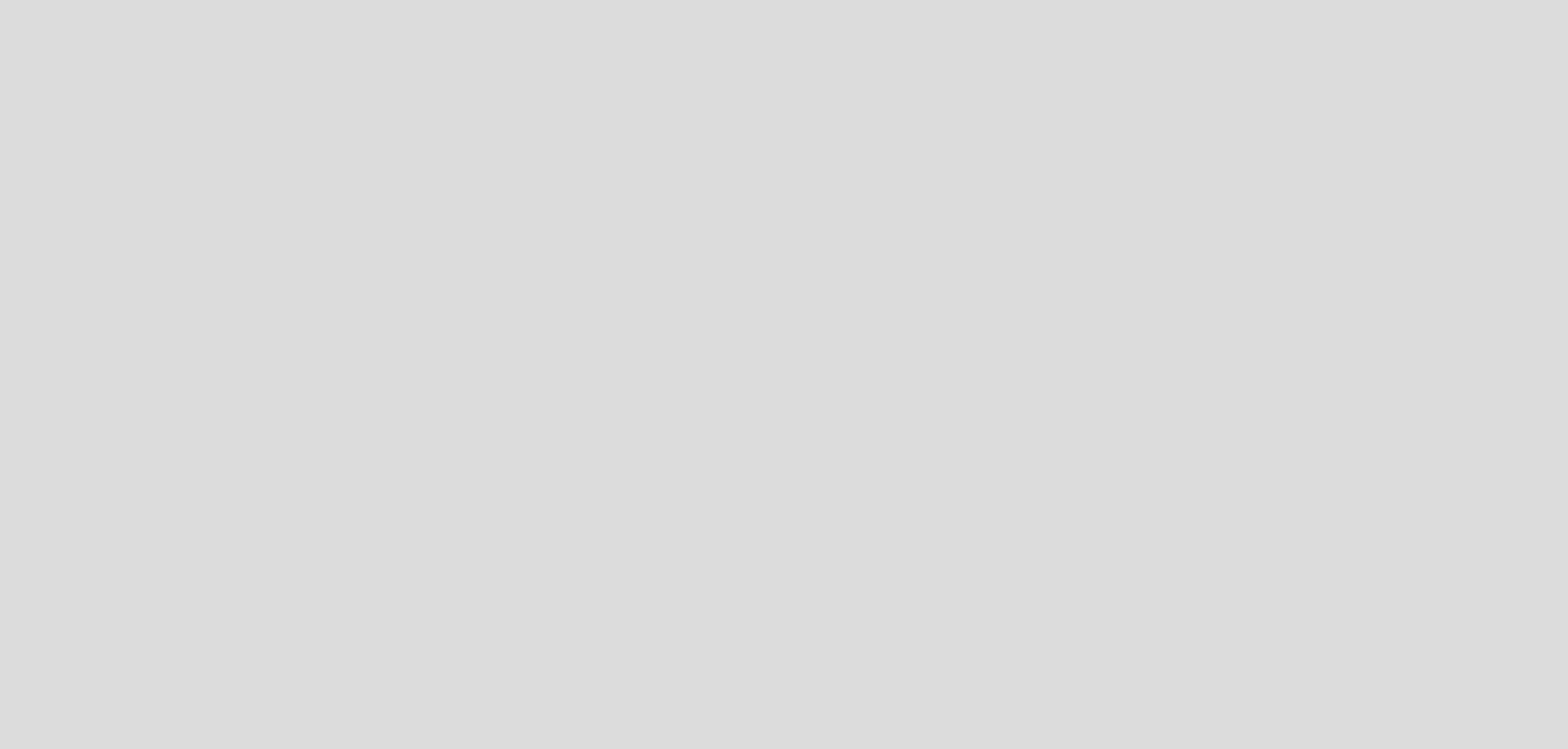
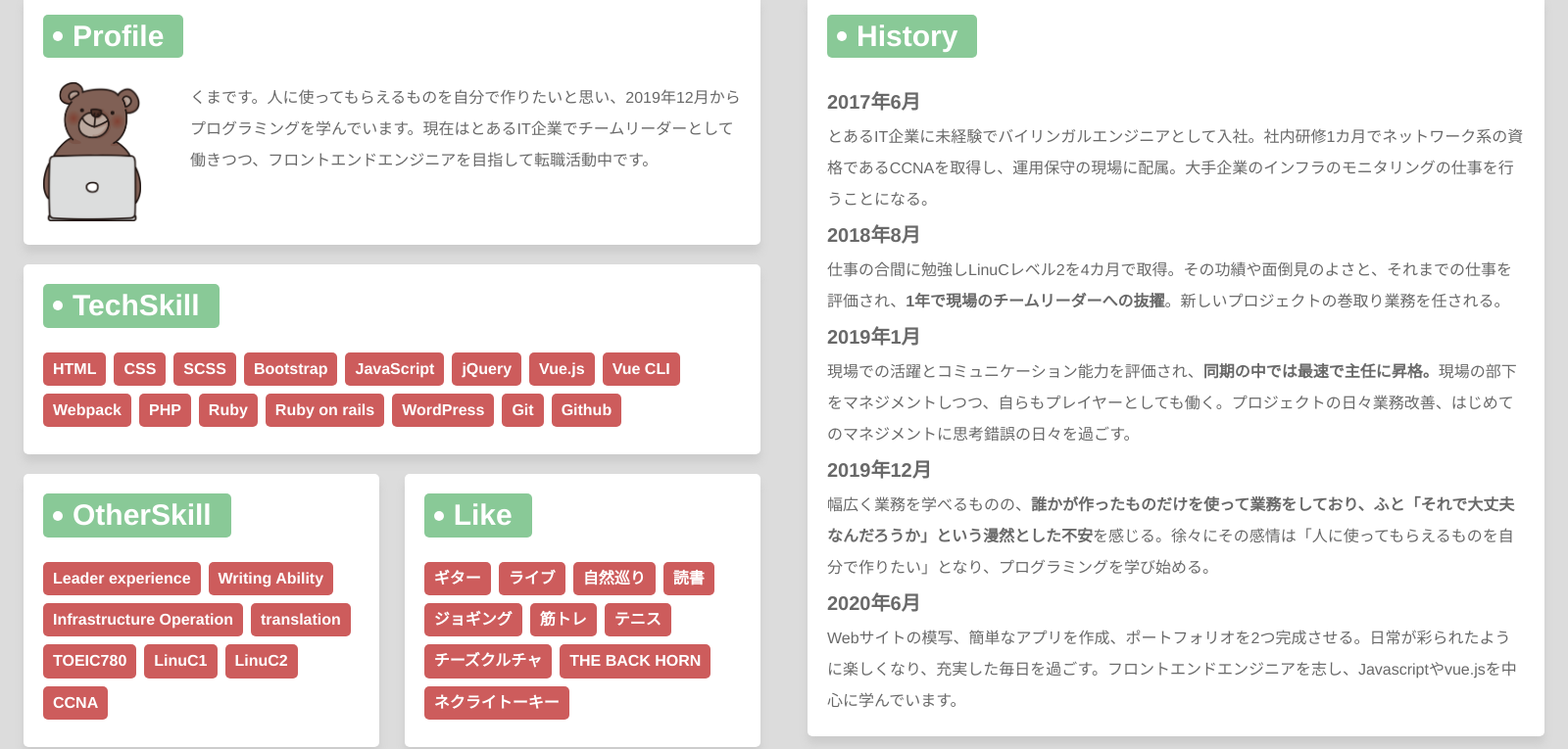
Before and after one commit to taryotaryo/portfoilo, a Vue app: page /about in a window 1280 px wide. Shown: the part 282-1047 px from the top of the page at 98% size, 1600 px wide, since content can reach past the window. Before the commit the page ends 800 px from the top, so only its background shows below. Built offline with nearby package versions, Linux system fonts and the light colour scheme.

Commit message:
create about-page

```diff
--- a/src/App.vue
+++ b/src/App.vue
@@ -25,11 +25,16 @@ body {
   background-color: #dcdcdc;
 }
 
+p {
+  margin: 0;
+  color: #696969;
+  line-height: 2;
+}
+
 #app {
   font-family: Avenir, Helvetica, Arial, sans-serif;
   -webkit-font-smoothing: antialiased;
   -moz-osx-font-smoothing: grayscale;
-  text-align: center;
   color: #fff;
 }
 </style>
--- a/src/components/Footer.vue
+++ b/src/components/Footer.vue
@@ -7,5 +7,6 @@
 <style>
 footer p {
     color: #fff;
+    text-align: center;
 }
 </style>
--- /dev/null
+++ b/src/components/SectionTitle.vue
@@ -0,0 +1,22 @@
+<template>
+  <h1 class="section-title" v-if="$route.path === '/about'">About</h1>
+</template>
+
+<script>
+</script>
+
+<style lang="scss">
+  .section-title {
+    font-size: 60px;
+    letter-spacing: 0.2em;
+    margin: 20px auto;
+    margin-bottom: 40px;
+    text-align: left;
+    width: 1600px;
+
+    &:first-letter {
+      color: #89c997;
+      font-size: 100px;
+    }
+  }
+</style>
--- a/src/views/About.vue
+++ b/src/views/About.vue
@@ -1,5 +1,200 @@
 <template>
-  <div class="about">
-    <h1>This is an about page</h1>
+  <div id="about">
+    <section-title></section-title>
+    <div class="about-inner">
+      <div class="about-left">
+        <div class="profile frame">
+          <h2 class="about-title">Profile</h2>
+          <div class="profile-area">
+            <div class="profile-imageArea">
+              <img src="../assets/profile.png" alt="プロフィール画像">
+            </div>
+            <div class="profile-description">
+              <p>くまです。人に使ってもらえるものを自分で作りたいと思い、2019年12月からプログラミングを学んでいます。現在はとあるIT企業でチームリーダーとして働きつつ、フロントエンドエンジニアを目指して転職活動中です。</p>
+            </div>
+          </div>
+        </div>
+        <div class="techskill frame">
+          <h2 class="about-title">TechSkill</h2>
+          <div class="lists-style">
+            <span class="list-style" v-for="(techskill, index) in techSkills" v-bind:key="index">{{ techskill }}</span>
+          </div>
+        </div>
+        <div class="about-left-bottom">
+          <div class="otherskill frame">
+            <h2 class="about-title">OtherSkill</h2>
+            <div class="lists-style">
+              <span class="list-style" v-for="(otherSkill, index) in otherSkills" v-bind:key="index">{{ otherSkill }}</span>
+            </div>
+          </div>
+          <div class="like frame">
+            <h2 class="about-title">Like</h2>
+            <div class="lists-style">
+              <span class="list-style" v-for="(like, index) in likes" v-bind:key="index">{{ like }}</span>
+            </div>
+          </div>
+        </div>
+      </div>
+      <div class="about-right">
+        <div class="history frame">
+          <h2 class="about-title">History</h2>
+          <p class="weight">2017年6月</p>
+          <p>とあるIT企業に未経験でバイリンガルエンジニアとして入社。社内研修1カ月でネットワーク系の資格であるCCNAを取得し、運用保守の現場に配属。大手企業のインフラのモニタリングの仕事を行うことになる。</p>
+          <p class="weight">2018年8月</p>
+          <p>仕事の合間に勉強しLinuCレベル2を4カ月で取得。その功績や面倒見のよさと、それまでの仕事を評価され、<strong>1年で現場のチームリーダーへの抜擢</strong>。新しいプロジェクトの巻取り業務を任される。</p>
+          <p class="weight">2019年1月</p>
+          <p>現場での活躍とコミュニケーション能力を評価され、<strong>同期の中では最速で主任に昇格。</strong>現場の部下をマネジメントしつつ、自らもプレイヤーとしても働く。プロジェクトの日々業務改善、はじめてのマネジメントに思考錯誤の日々を過ごす。</p>
+          <p class="weight">2019年12月</p>
+          <p>幅広く業務を学べるものの、<strong>誰かが作ったものだけを使って業務をしており、ふと「それで大丈夫なんだろうか」という漫然とした不安</strong>を感じる。徐々にその感情は「人に使ってもらえるものを自分で作りたい」となり、プログラミングを学び始める。</p>
+          <p class="weight">2020年6月</p>
+          <p>Webサイトの模写、簡単なアプリを作成、ポートフォリオを2つ完成させる。日常が彩られたように楽しくなり、充実した毎日を過ごす。フロントエンドエンジニアを志し、Javascriptやvue.jsを中心に学んでいます。</p>
+        </div>
+      </div>
+    </div>
   </div>
 </template>
+
+<script>
+import SectionTitle from '../components/SectionTitle.vue'
+export default {
+  name: 'about',
+  components: {
+    'section-title': SectionTitle
+  },
+  data: function () {
+    return {
+      aboutTitle: true,
+      techSkills: [
+        'HTML',
+        'CSS',
+        'SCSS',
+        'Bootstrap',
+        'JavaScript',
+        'jQuery',
+        'Vue.js',
+        'Vue CLI',
+        'Webpack',
+        'PHP',
+        'Ruby',
+        'Ruby on rails',
+        'WordPress',
+        'Git',
+        'Github'
+      ],
+      otherSkills: [
+        'Leader experience',
+        'Writing Ability',
+        'Infrastructure Operation',
+        'translation',
+        'TOEIC780',
+        'LinuC1',
+        'LinuC2',
+        'CCNA'
+      ],
+      likes: [
+        'ギター',
+        'ライブ',
+        '自然巡り',
+        '読書',
+        'ジョギング',
+        '筋トレ',
+        'テニス',
+        'チーズクルチャ',
+        'THE BACK HORN',
+        'ネクライトーキー'
+      ]
+    }
+  }
+}
+</script>
+
+<style lang="scss">
+.about-inner {
+  color: #696969;
+  display: flex;
+  justify-content: space-around;
+  margin: 0 auto;
+  width: 1600px;
+  padding-bottom: 40px;
+
+  .weight {
+    font-weight: bold;
+    font-size: 20px;
+  }
+
+  .frame {
+    background-color: #fff;
+    border-radius: 5px;
+    box-shadow: 0px 8px 8px #cccccc;
+    padding: 20px 20px;
+    margin-bottom: 20px;
+  }
+
+  .about-title {
+    background-color: #89c997;
+    border-radius: 5px;
+    color: #fff;
+    display: inline-block;
+    padding: 5px 20px 5px 30px;
+    position: relative;
+    font-size: 30px;
+    margin-top: 0;
+
+    &:before {
+      content: '';
+      position: absolute;
+      top: 50%;
+      transform: translateY(-50%);
+      left: 10px;
+      width: 10px;
+      height: 10px;
+      border-radius: 50%;
+      background-color: #fff;
+    }
+  }
+
+  .lists-style {
+    display: flex;
+    flex-wrap: wrap;
+  }
+
+  .list-style {
+    background-color: #cd5c5c;
+    border-radius: 5px;
+    color: #fff;
+    font-weight: bold;
+    padding: 8px 10px;
+    margin-right: 8px;
+    margin-bottom: 8px;
+  }
+
+  .about-left {
+    width: 47%;
+
+    .profile-area {
+      display: flex;
+
+      img {
+        width: 100px;
+        margin-right: 50px;
+        height: auto;
+      }
+    }
+
+    .about-left-bottom {
+      display: flex;
+      margin: 0 auto;
+      justify-content: space-between;
+      width: 100%;
+
+      .otherskill, .like {
+        width: 43%;
+      }
+    }
+  }
+
+  .about-right {
+    width: 47%;
+  }
+}
+</style>
--- a/src/views/Home.vue
+++ b/src/views/Home.vue
@@ -18,6 +18,7 @@ export default {
   .home-container {
     padding-top: 330px;
     padding-bottom: 330px;
+    text-align: center;
     .home-message{
       font-size: 100px;
       display: inline;
```
Also changed, not shown: src/assets/profile.png (added).
